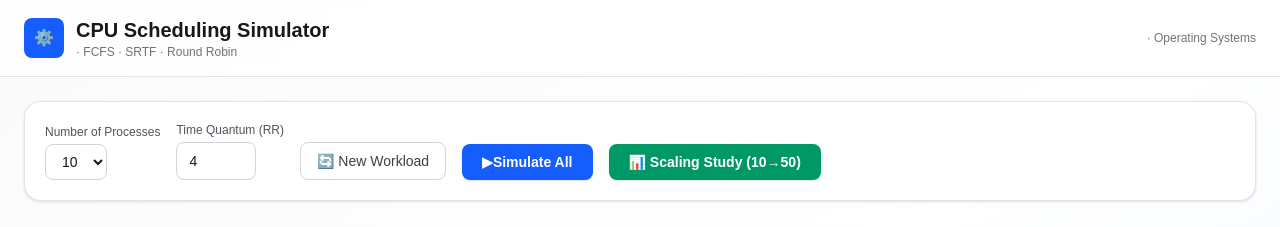
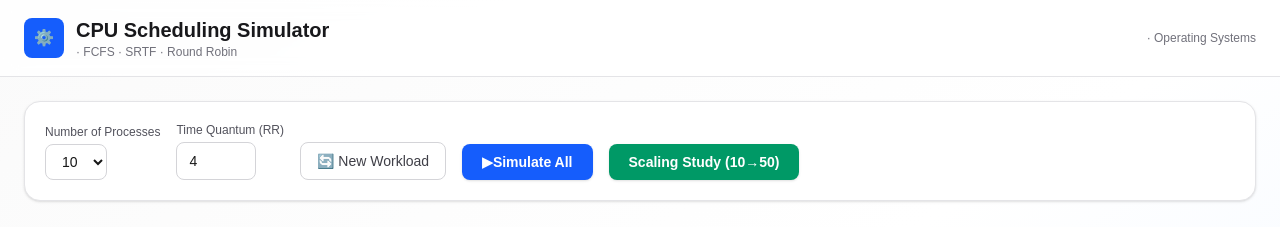
Before and after one commit to CalvinMachitje/cpu-scheduler, a Next.js app: page / in a window 1280 px wide. Shown: the top 227 px of the page. Built offline with nearby package versions, Linux system fonts and the light colour scheme.

Commit message:
chore: remove icon from scaling study button

```diff
--- a/src/app/page.tsx
+++ b/src/app/page.tsx
@@ -198,7 +198,6 @@ export default function Home() {
               disabled={isRunning}
               className="flex items-center gap-2 rounded-lg bg-emerald-600 px-5 py-2 text-sm font-semibold text-white shadow hover:bg-emerald-700 disabled:opacity-60"
             >
-              📊
               Scaling Study (10→50)
             </button>
           </div>
```
